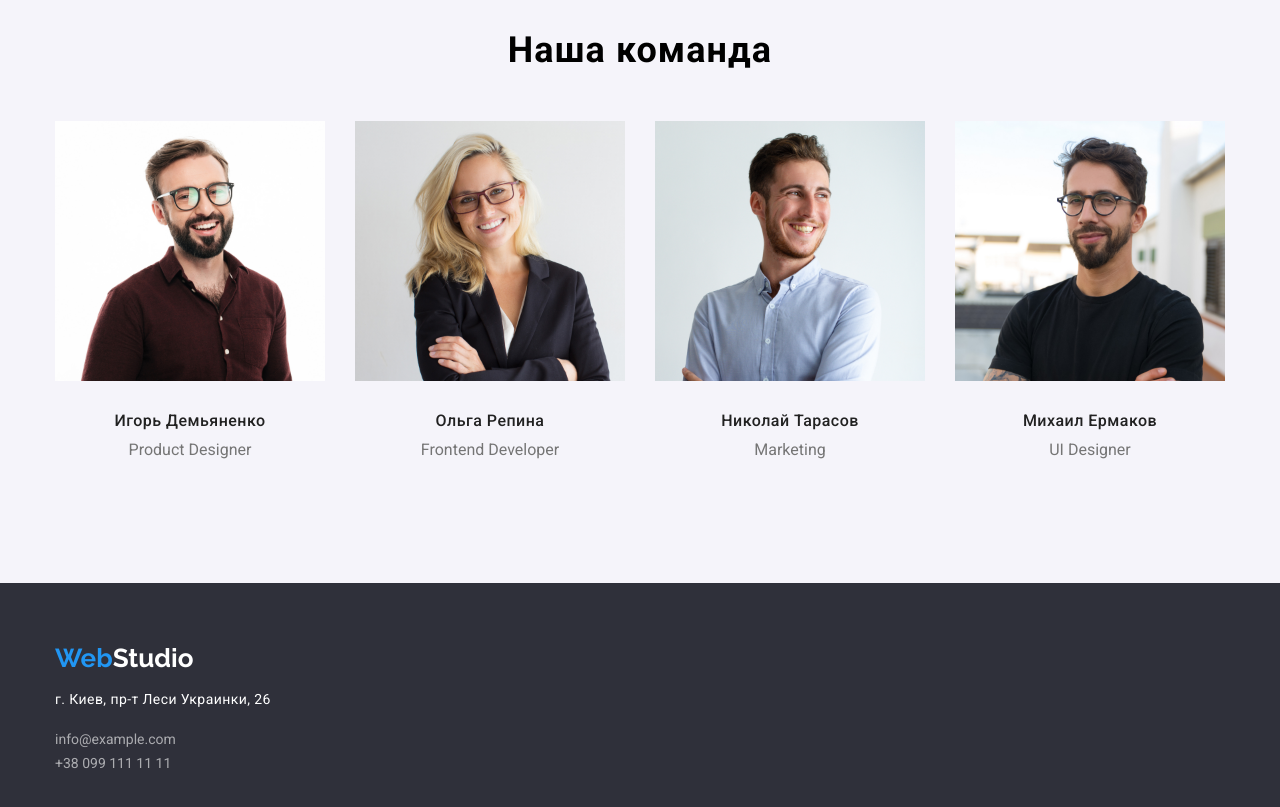
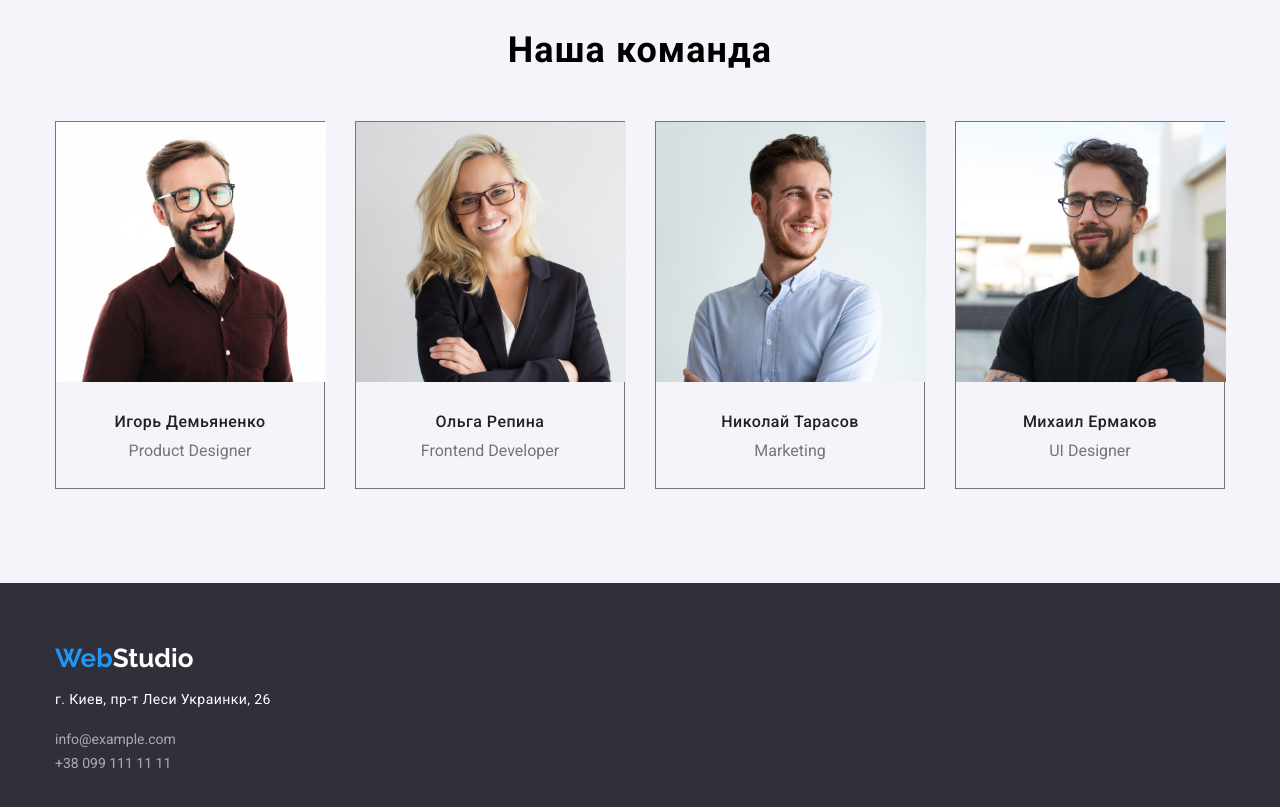
Before and after one commit to MariiaYaremko/goit-markup-hw-03, a plain HTML site: page index.html in a window 1280 px wide. Shown: the part 1620-2427 px from the top of the page. Drawn offline with nearby package versions, Linux system fonts and the light colour scheme.

Commit message:
ДЗ_3
Повторна (друга) здача

```diff
--- a/css/styles.css
+++ b/css/styles.css
@@ -267,6 +267,7 @@ ul {
 .card {
   width: 270px;
   height: 368px;
+  border: 1px solid var(--secondary-text-color)
 }
 .infocard {
   padding-top: 30px;
```
